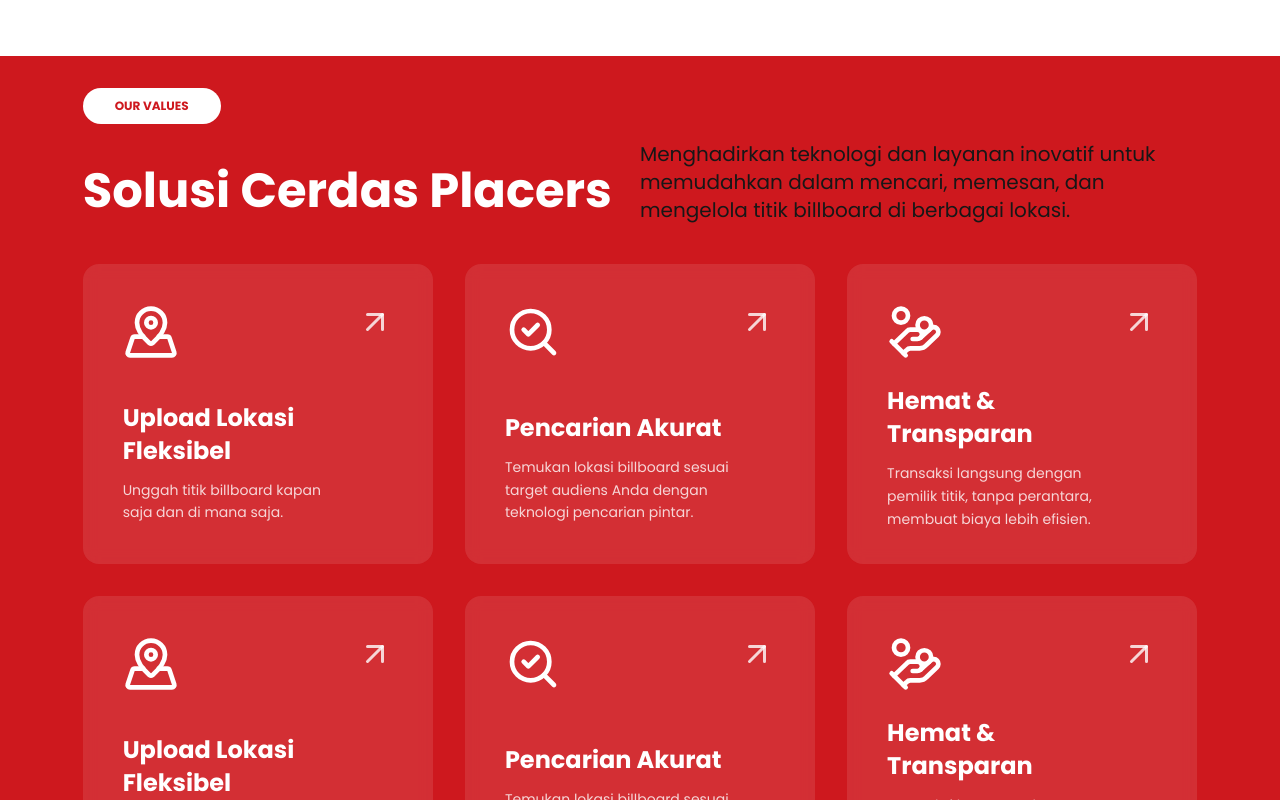
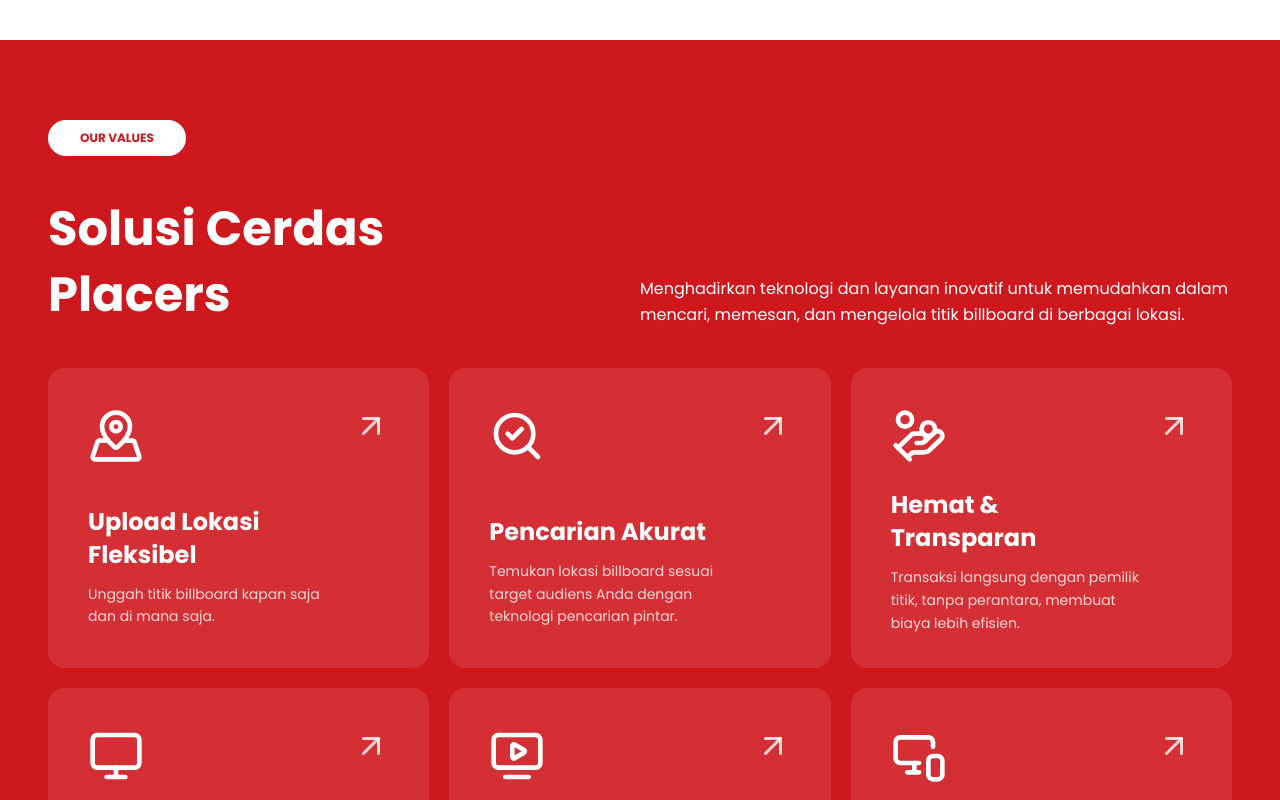
Before and after one commit to Utero-Interns/placers-website, a Next.js app: page / in a window 1280 px wide. Shown: the part 1280-2080 px from the top of the page. Built offline with nearby package versions, Linux system fonts and the light colour scheme; no server answers.

Commit message:
fix: update layout and styling in LandingValues component for better readability and user experience

```diff
--- a/components/landingpage/LandingValues.tsx
+++ b/components/landingpage/LandingValues.tsx
@@ -1,32 +1,57 @@
 import ValuesCard from "./ValuesCard";
-import { MapPinned, SearchCheck, HandCoins } from "lucide-react";
+import {
+  MapPinned,
+  SearchCheck,
+  HandCoins,
+  Monitor,
+  TvMinimalPlay,
+  MonitorSmartphone,
+} from "lucide-react";
 import SectionTag from "./SectionTag";
 
 export default function LandingValues() {
-    return(
-        <section id="values" className="flex flex-col items-center justify-center bg-[var(--color-primary)] w-full px-4 sm:px-6 lg:px-8 pt-8 mt-12 md:mt-16 lg:mt-20 2xl:mt-24">
-            <div className="w-11/12">
+  return (
+    <section
+      id="values"
+      className="flex flex-col items-center justify-center
+                 bg-[var(--color-primary)] w-full
+                 px-6 md:px-12 2xl:px-20
+                 mt-10 md:mt-14 lg:mt-16 2xl:mt-20
+                 py-14 md:py-18 lg:py-20"
+    >
+      <div className="w-full max-w-7xl mx-auto">
+        {/* Tag */}
         <SectionTag
           text="OUR VALUES"
           bgColor="white"
           textColor="var(--color-primary)"
         />
-            </div>
 
-            <div className="flex flex-col lg:flex-row lg:justify-between lg:items-end w-11/12 mt-6 lg:mt-4 space-y-4 lg:space-y-0">
-                <h1 className="text-white font-bold leading-tight lg:leading-snug
-                               text-3xl sm:text-4xl lg:text-5xl 2xl:text-6xl
-                               w-full lg:w-1/2 2xl:w-1/4">
-                    Solusi Cerdas Placers
+        {/* Heading & Description */}
+        <div className="flex flex-col lg:flex-row lg:justify-between lg:items-end
+                        mt-8 lg:mt-10 space-y-4 lg:space-y-0">
+          <h1
+            className="text-white font-bold leading-tight lg:leading-snug
+                       text-4xl sm:text-4xl lg:text-5xl 2xl:text-6xl
+                       w-full lg:w-1/2 2xl:w-1/3"
+          >
+            Solusi Cerdas <br /> Placers
           </h1>
 
-                <p className="w-full lg:w-1/2 2xl:w-1/3
-                              text-base sm:text-lg xl:text-xl 2xl:text-2xl">
-                    Menghadirkan teknologi dan layanan inovatif untuk memudahkan dalam mencari, memesan, dan mengelola titik billboard di berbagai lokasi.
+          <p
+            className="w-full lg:w-1/2 2xl:w-1/3
+                       text-base text-white leading-relaxed"
+          >
+            Menghadirkan teknologi dan layanan inovatif untuk memudahkan dalam
+            mencari, memesan, dan mengelola titik billboard di berbagai lokasi.
           </p>
         </div>
 
-            <div className="grid grid-cols-1 md:grid-cols-2 xl:grid-cols-3 gap-6 md:gap-8 w-11/12 mt-10 mb-12 md:mb-16 2xl:mb-20">
+        {/* Cards */}
+        <div
+          className="grid grid-cols-1 md:grid-cols-2 xl:grid-cols-3
+                     gap-5 mt-10"
+        >
           <ValuesCard
             icon={MapPinned}
             title="Upload Lokasi Fleksibel"
@@ -43,20 +68,21 @@ export default function LandingValues() {
             description="Transaksi langsung dengan pemilik titik, tanpa perantara, membuat biaya lebih efisien."
           />
           <ValuesCard
-                    icon={MapPinned}
-                    title="Upload Lokasi Fleksibel"
-                    description="Unggah titik billboard kapan saja dan di mana saja."
+            icon={Monitor}
+            title="Monitoring Trafik"
+            description="Nikmati live streaming trafik dan laporan data akurat untuk evaluasi iklan Anda."
           />
           <ValuesCard
-                    icon={SearchCheck}
-                    title="Pencarian Akurat"
-                    description="Temukan lokasi billboard sesuai target audiens Anda dengan teknologi pencarian pintar."
+            icon={TvMinimalPlay}
+            title="Billboard Cerdas"
+            description="Placers terus berkembang dengan teknologi IoT dan AI untuk efektivitas iklan maksimal."
           />
           <ValuesCard
-                    icon={HandCoins}
-                    title="Hemat & Transparan"
-                    description="Transaksi langsung dengan pemilik titik, tanpa perantara, membuat biaya lebih efisien."
+            icon={MonitorSmartphone}
+            title="Remote Monitoring"
+            description="Pantau dan kelola titik iklan Anda dari jarak jauh dengan sistem RMM yang handal."
           />
+        </div>
       </div>
     </section>
   );
```
Lines whose indentation alone changed are shown as unchanged.
